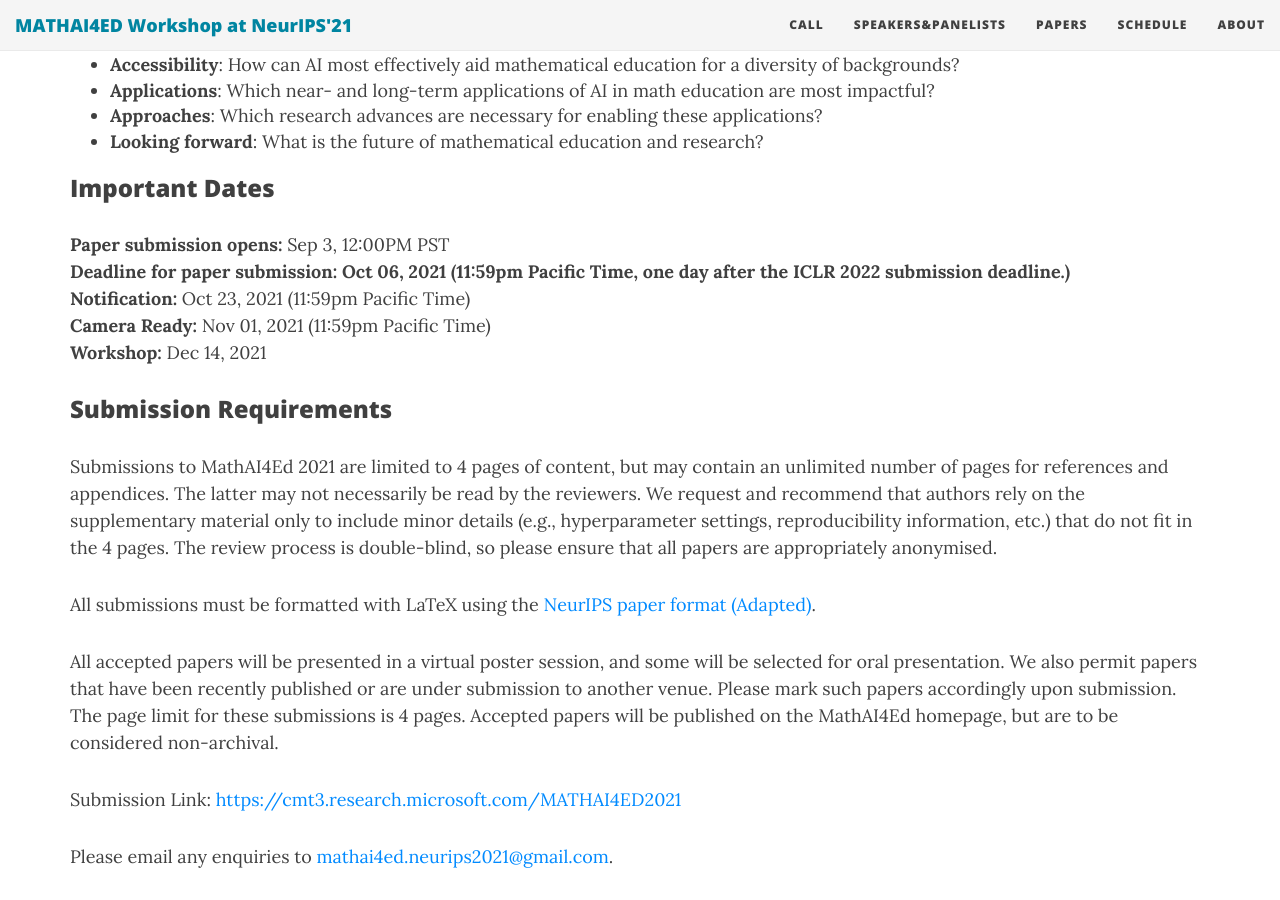
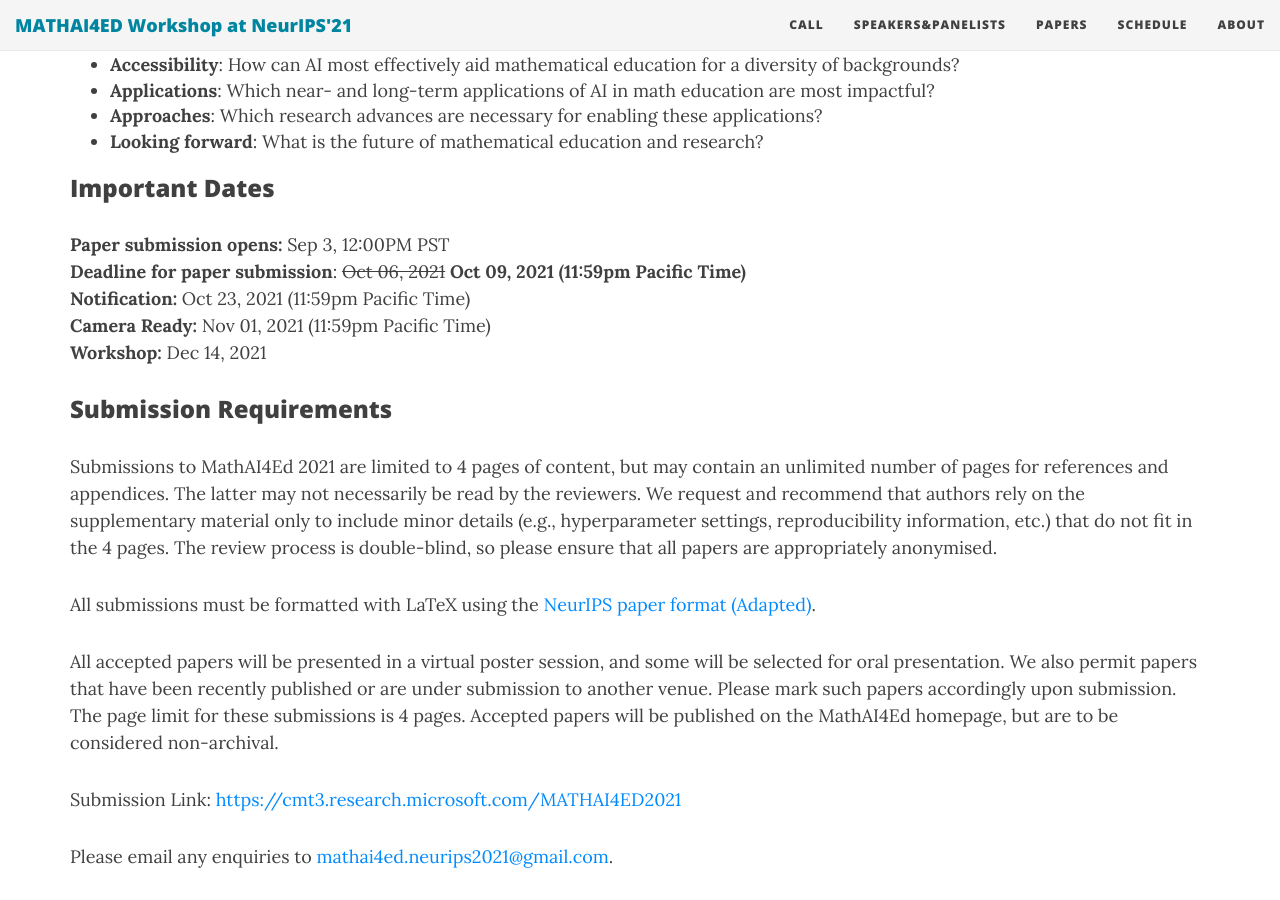
Before and after one commit to mathai4ed/mathai4ed.github.io, a Jekyll site: the page built from cfp.md, in a window 1280 px wide and 900 px high, scrolled down 874 px. Built offline with Jekyll 4.4.1, drawn with Linux system fonts in a browser that asks for light colours; nearby versions of some CDN libraries.

Commit message:
update DDL

```diff
--- a/cfp.md
+++ b/cfp.md
@@ -59,7 +59,8 @@ We are also interested in key advances in artificial intelligence and machine le
 
 <!--{% include dates.md %} <a href="{site.url}/2020/img/KR2ML2020_template.zip">NeurIPS paper format (adapted)</a>. -->
 **Paper submission opens:** Sep 3, 12:00PM PST  <br>
-**Deadline for paper submission: Oct 06, 2021 (11:59pm Pacific Time, one day after the ICLR 2022 submission deadline.)** <br>
+<!-- **Deadline for paper submission: Oct 06, 2021 (11:59pm Pacific Time, one day after the ICLR 2022 submission deadline.)** <br> -->
+**Deadline for paper submission**: ~~Oct 06, 2021~~ **Oct 09, 2021 (11:59pm Pacific Time)** <br>
 **Notification:** Oct 23, 2021 (11:59pm Pacific Time) <br>
 **Camera Ready:** Nov 01, 2021 (11:59pm Pacific Time) <br>
 **Workshop:** Dec 14, 2021
```
Also changed, not shown: 3 other files.
